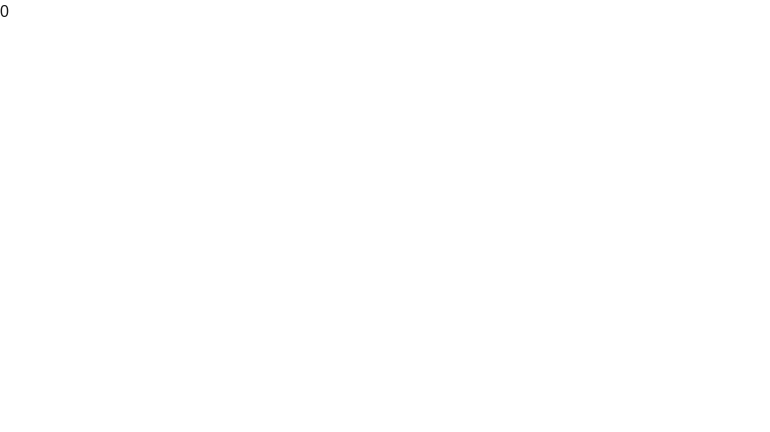
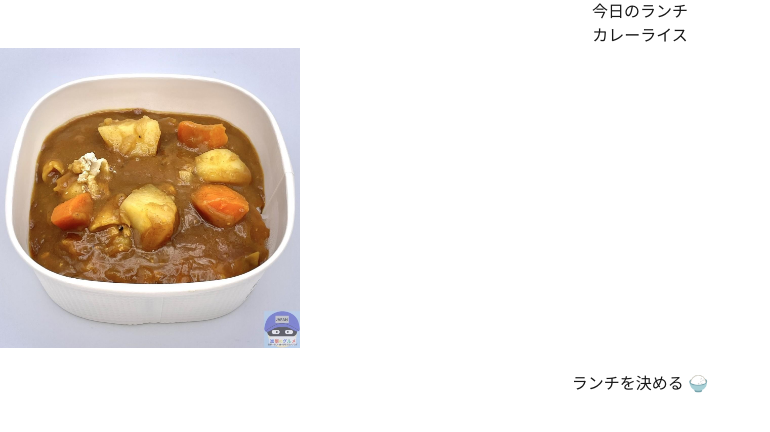
Before and after one commit to sana-3737/mrdecidelunch, a Next.js app: page /lunh in a window 1280 px wide. Shown: the top 432 px of the page, without its empty margins (0-770 px from the left). Built offline with nearby package versions, Linux system fonts and the light colour scheme.

Commit message:
直した

```diff
--- a/src/app/lunh/page.tsx
+++ b/src/app/lunh/page.tsx
@@ -1,17 +1,39 @@
 "use client";
 
-import { useEffect, useState } from "react";
+import { useState } from "react";
 
 const lunches = [
   { name: "カレーライス", img: "/images/curry.jpg" },
+  { name: "ラーメン", img: "/images/ramen.jpg" },
+  { name: "ハンバーグ", img: "/images/hamburg.jpg" },
+  { name: "オムライス", img: "/images/omelette.jpg" },
 ];
 
 export default function Page() {
-  const [count, setCount] = useState(0);
+  const [lunch, setLunch] = useState(lunches[0]);
 
-  useEffect(() => {
-    console.log("mounted");
-  }, []);
+  // ランダムでランチ変更
+  const changeLunch = () => {
+    const randomIndex = Math.floor(Math.random() * lunches.length);
+    setLunch(lunches[randomIndex]);
+  };
 
-  return <div>{count}</div>;
+  return (
+    <div style={{ textAlign: "center" }}>
+      <h1>今日のランチ</h1>
+
+      <h2>{lunch.name}</h2>
+
+      <img
+        src={lunch.img}
+        alt={lunch.name}
+        width="300"
+      />
+
+      <br />
+      <button onClick={changeLunch}>
+        ランチを決める 🍚
+      </button>
+    </div>
+  );
 }
```
